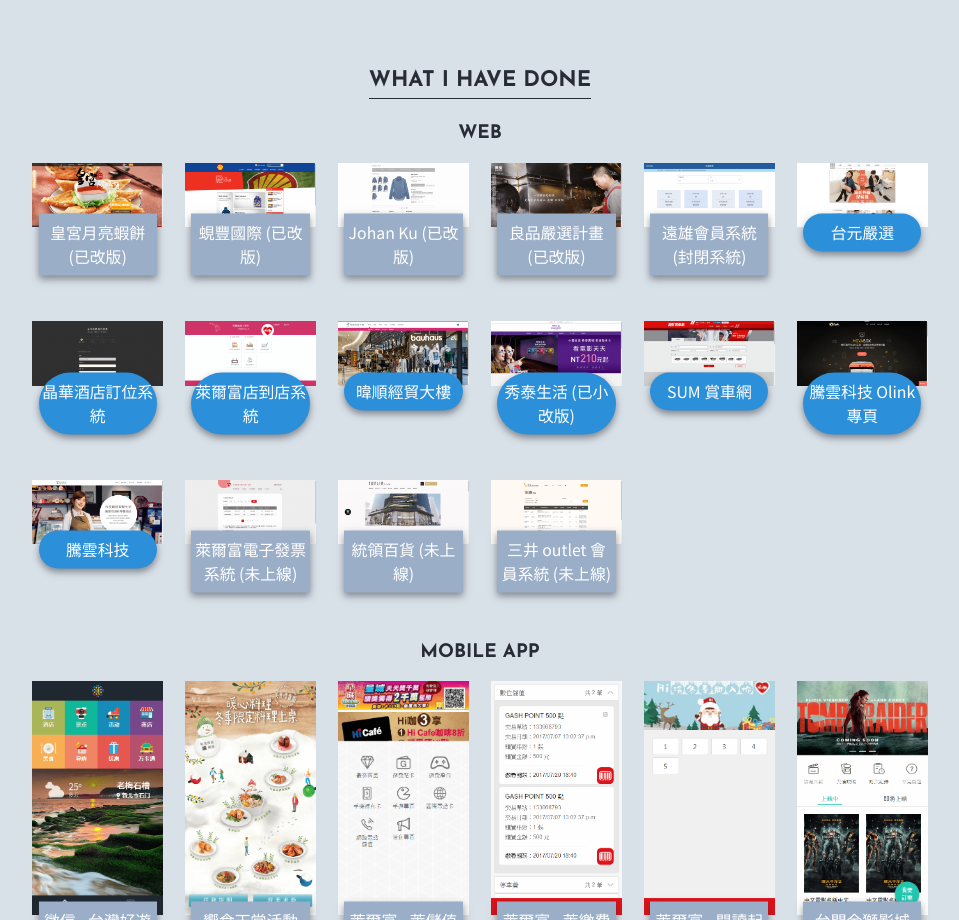
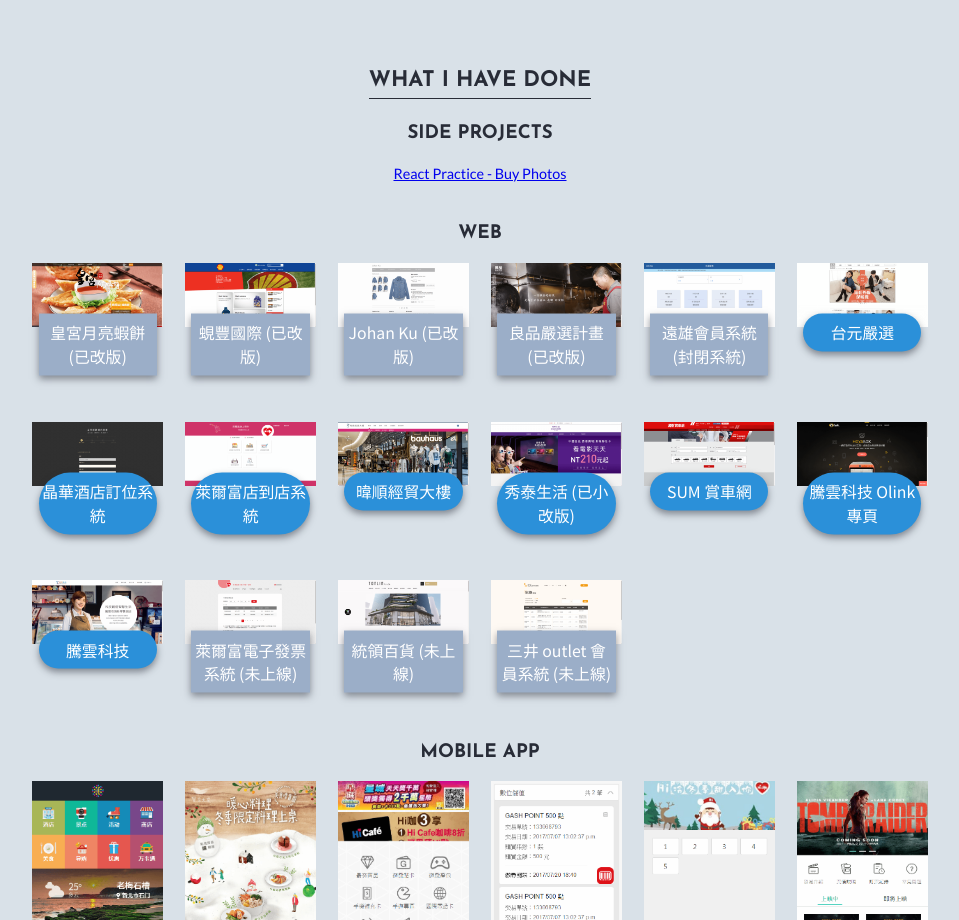
Before and after one commit to axlwang1976/personalSite, a website built with webpack: page src/index.html in a window 1280 px wide. Shown: the part 1420-2340 px from the top of the page, without its empty margins (160-1119 px from the left). Built offline with nearby package versions, Linux system fonts and the light colour scheme.

Commit message:
add side projects

```diff
--- a/src/index.html
+++ b/src/index.html
@@ -356,6 +356,12 @@
         </section>
         <section class="work" id="section-work">
             <h2 class="heading-2">What I have done</h2>
+            <h3 class="heading-3">SIDE PROJECTS</h3>
+            <ul style="margin-bottom: 5rem; list-style: none;">
+                <li>
+                    <a href="http://52.163.86.176:8000/" target="_blank" style="font-size: 2rem;">React Practice - Buy Photos</a>
+                </li>
+            </ul>
             <h3 class="heading-3">WEB</h3>
             <div class="work__container-web">
                 <div class="work__item">
```
Also changed, not shown: dist/img/work/work--24.png (added), dist/index.html.
